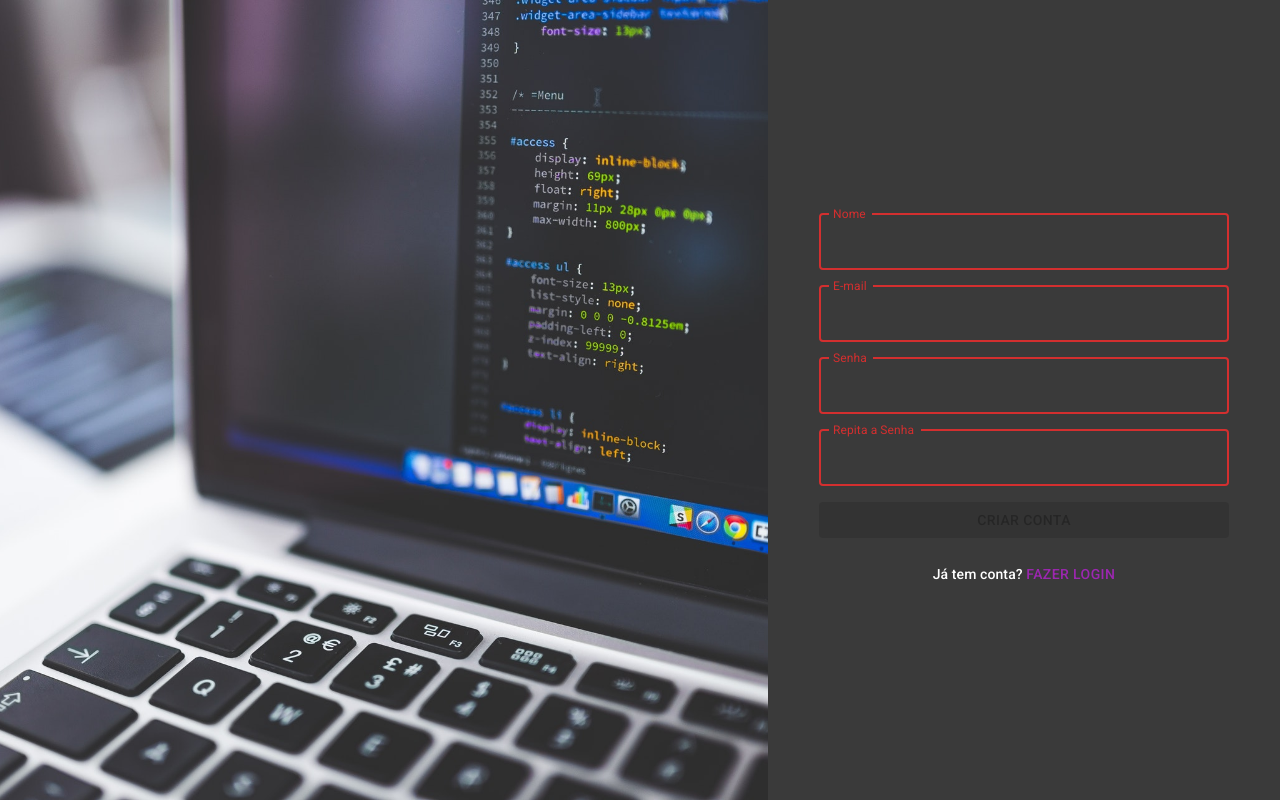
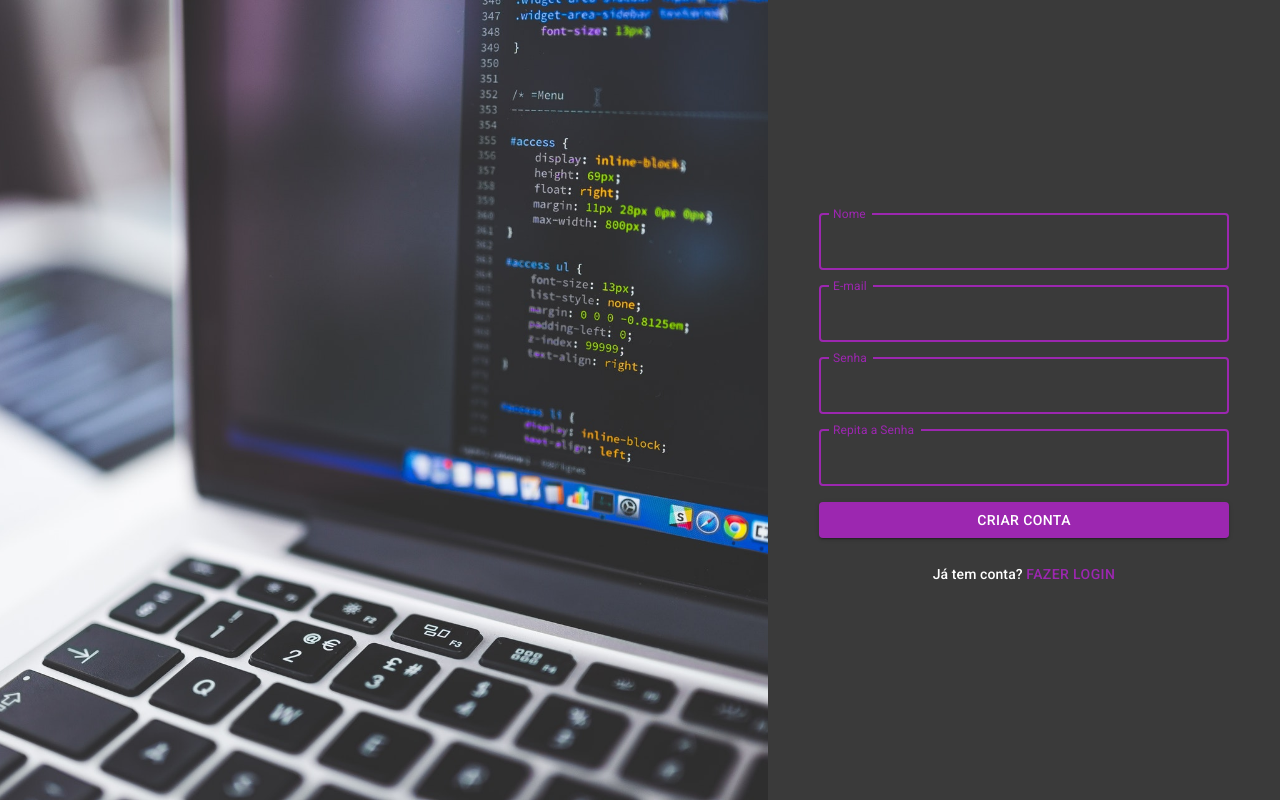
Before and after one commit to leticialealperez/PROJETO-LOGIN, a React (Create React App) app: page /signup in a window 1280 px wide. Built offline with nearby package versions, Linux system fonts and the light colour scheme.

Commit message:
muda validação dos campos do InputDefault da aplicação

```diff
--- a/src/components/Form/index.tsx
+++ b/src/components/Form/index.tsx
@@ -1,5 +1,5 @@
 import React, { useEffect, useState } from 'react';
-import { InputDefault, Name } from '../InputDefault';
+import { InputDefault, InputName } from '../InputDefault';
 import { Stack, Button, Box, Typography } from '@mui/material';
 import { useNavigate } from 'react-router-dom';
 
@@ -34,24 +34,35 @@ function Form({ mode }: FormProps) {
 
     useEffect(
         () => {
-            if(name.length < 3) {
+            localStorage.setItem('listaUsers', JSON.stringify(listaUsuarios));
+        },
+        [listaUsuarios]
+    )
+
+    const handleValidateInput = (value: string, key: InputName) => {
+        switch(key) {
+            case 'name':
+                if(value.length < 3) {
                     setErrorName(true);
                 } else {
                     setErrorName(false);
                 }
+            break;
 
+            case 'email':
                 // eslint-disable-next-line no-useless-escape
                 const regexEmail = /^\w+([\.-]?\w+)*@\w+([\.-]?\w+)*(\.\w{2,3})+$/;
 
-            if(!email.match(regexEmail)) {
+                if(!value.match(regexEmail)) {
                     setErrorEmail(true)
                 }else {
                     setErrorEmail(false)
                 }
+            break;
 
+            case 'password':
                 if(mode === 'signup') {
-                if(!password || !repassword || password.length < 6 || password !== repassword) {
-
+                    if(!value || value.length < 6) {
                         setErrorPassword(true)
 
                     } else {
@@ -60,40 +71,46 @@ function Form({ mode }: FormProps) {
                 }
 
                 if(mode === 'login') {
-                if(!password){
+                    if(!value){
                         setErrorPassword(true)
                     } else {
                         setErrorPassword(false)
                     }
                 }
-        },
-        [name, email, password, repassword, mode]
+            break;
 
-    )
+            case 'repassword':
+                if(value !== password) {
+                    setErrorPassword(true)
+                } else {
+                    setErrorPassword(false)
+                }
+            break
 
-    useEffect(
-        () => {
-            localStorage.setItem('listaUsers', JSON.stringify(listaUsuarios));
-        },
-        [listaUsuarios]
-    )
+            default:
+        }
+    }
 
-    const mudarInput = (value: string, key: Name) => {
+    const mudarInput = (value: string, key: InputName) => {
         switch(key) {
             case 'name':
                 setName(value)
+                handleValidateInput(value, key)
             break;
 
             case 'email':
                 setEmail(value)
+                handleValidateInput(value, key)
             break;
 
             case 'password':
                 setPassword(value)
+                handleValidateInput(value, key)
             break;
 
             case 'repassword':
                 setRepassword(value)
+                handleValidateInput(value, key)
             break
 
             default:
--- a/src/components/InputDefault/index.tsx
+++ b/src/components/InputDefault/index.tsx
@@ -3,14 +3,14 @@ import { TextField } from '@mui/material'
 
 interface InputDefaultProps {
     type: string;
-    name: Name;
+    name: InputName;
     label: string;
     value: string;
     color: 'error' | 'secondary';
-    handleChange: (value: string, key: Name) => void;
+    handleChange: (value: string, key: InputName) => void;
 }
 
-export type Name = 'name' | 'email' | 'password' | 'repassword'
+export type InputName = 'name' | 'email' | 'password' | 'repassword'
 
 function InputDefault({ type, name, label, value, color, handleChange }: InputDefaultProps) {
     return (
```
Lines whose indentation alone changed are shown as unchanged.
